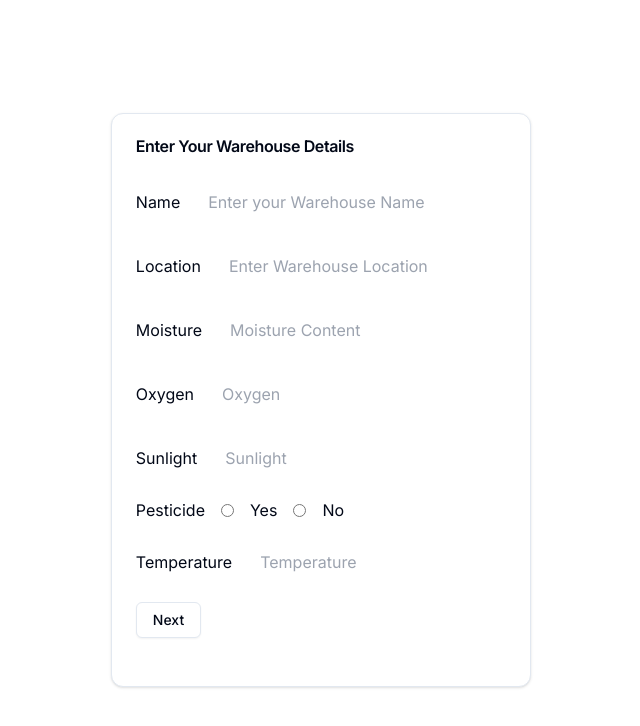
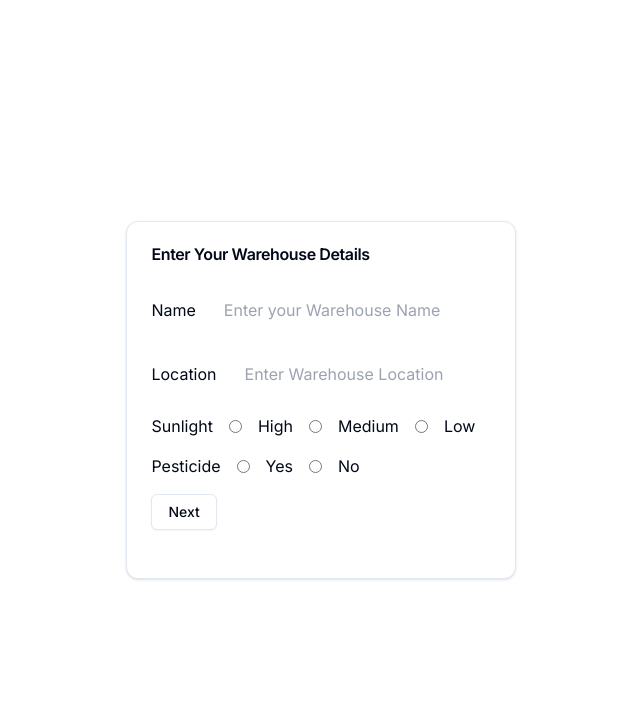
Before and after one commit to siddanth-6365/FrescoGuard, a Next.js app in the folder frontend/: page /Warehouseinput in a window 1280 px wide. Shown: the top 726 px of the page, without its empty margins (319-959 px from the left). Built offline with nearby package versions, Linux system fonts and the light colour scheme.

Commit message:
Edited the Warehouse section

```diff
--- a/frontend/package.json
+++ b/frontend/package.json
@@ -28,6 +28,7 @@
     "react": "^18",
     "react-dom": "^18",
     "react-hook-form": "^7.49.3",
+    "react-redux": "^9.1.0",
     "react-router-dom": "^6.21.3",
     "tailwind-merge": "^2.2.0",
     "tailwindcss-animate": "^1.0.7",
--- a/frontend/src/app/Warehouseinput/page.jsx
+++ b/frontend/src/app/Warehouseinput/page.jsx
@@ -11,37 +11,53 @@ import {
 } from "@/components/ui/card";
 import { Button } from "@/components/ui/button";
 import Link from "next/link";
+import { useWarehouseContext } from "@/components/contextapi/WarehouseContext";
 
 const WarehouseInput = () => {
   const [formData, setFormData] = useState({
     name: "",
     location: "",
-    moisture: "",
-    oxygen: "",
     sunlight: "",
     pesticides: "",
-    temperature: "",
+
   });
+  const { state, dispatch } = useWarehouseContext();
   const { toast } = useToast();
-  const handleNavigate=(e)=>{
-    if (validateForm()) {
+//   const handleNavigate= async (e)=>{
+//     if (validateForm()) {
+//         try {
+//             dispatch({ type: "ADD_WAREHOUSE", payload: formData });
 
+//             const response = await fetch("http://localhost:5000/warehouse/createwarehouse", {
+//               method: "POST",
+//               headers: {
+//                 "Content-Type": "application/json",
+//               },
+//               body: JSON.stringify(formData),
+//             });
 
-        // Print form data in console
-        console.log(formData);
+//             if (response.ok) {
+//               const data = await response.json();
+//               console.log("Login successful. Received data:", data);
+//             } else {
+//               console.error("Login failed. Status:", response.status);
+//             }
+//           } catch (error) {
+//             console.error("Error during login:", error);
+//           }
 
-        // Navigate to the next page
-        // Replace the Link component with the actual navigation logic you are using
-        // For example, if you are using the next/router, you can use router.push("/CropInput")
-      } else {
-        e.preventDefault();
-        console.log("Please fill in all required fields.");
-        toast({
-            title: "",
-            description: "Please fill in all required fields.",
-          })
-      }
-  }
+//         dispatch({ type: "ADD_WAREHOUSE", payload: formData });
+//         console.log(formData);
+
+//       } else {
+//         e.preventDefault();
+//         console.log("Please fill in all required fields.");
+//         toast({
+//             title: "",
+//             description: "Please fill in all required fields.",
+//           })
+//       }
+//   }
   const handleOnChange = (e) => {
     setFormData((prevData) => ({
       ...prevData,
@@ -49,34 +65,58 @@ const WarehouseInput = () => {
     }));
   };
 
-  const handleSubmit = (e) => {
-    e.preventDefault();
+  const  handleSubmit  = async (e) => {
 
-    // Validate form data
+
     if (validateForm()) {
-      // Print form data in console
-      console.log(formData);
+      try {
+        dispatch({ type: "ADD_WAREHOUSE", payload: formData });
 
-      // Navigate to the next page
-      // Replace the Link component with the actual navigation logic you are using
-      // For example, if you are using the next/router, you can use router.push("/CropInput")
+        const response = await fetch("http://localhost:5000/warehouse/createwarehouse", {
+          method: "POST",
+          headers: {
+            "Content-Type": "application/json",
+          },
+          body: JSON.stringify(formData),
+        });
+
+        if (response.ok) {
+          const data = await response.json();
+          console.log("Warehouse creation successful. Received data:", data);
+
+          // Use the router to navigate to the next page
+          router.push('/CropInput');
+        } else {
+          console.error("Warehouse creation failed. Status:", response.status);
+        }
+      } catch (error) {
+        console.error("Error during warehouse creation:", error);
+      }
     } else {
+        e.preventDefault();
       console.log("Please fill in all required fields.");
+      toast({
+        title: "",
+        description: "Please fill in all required fields.",
+      });
     }
   };
 
   const validateForm = () => {
     // Add your form validation logic here
     // For example, check if all required fields are filled
-    return (
-      formData.name &&
-      formData.location &&
-      formData.moisture &&
-      formData.oxygen &&
-      formData.sunlight &&
-      formData.pesticides !== "" &&
-      formData.temperature
-    );
+    if(!formData.name &&
+        !formData.location &&
+        !formData.sunlight &&
+        !formData.pesticides ){
+            return false;
+        }
+        else{
+            return true;
+        }
+
+
+
   };
 
   const {
@@ -141,58 +181,35 @@ const WarehouseInput = () => {
                       />
                     </label>
                   </div>
+
+
                   <div>
-                    <label className="flex flex-row gap-4 items-center justify-center">
-                      <p className="">Moisture</p>
-                      <input
-                        required
-                        type="text"
-                        name="moisture"
-                        value={moisture}
-                        onChange={handleOnChange}
-                        placeholder="Moisture Content"
-                        style={{
-                          boxShadow:
-                            "inset 0px -1px 0px rgba(255, 255, 255, 0.18)",
-                        }}
-                        className="w-full rounded-[0.5rem] bg-richblack-800 p-[12px] text-richblack-5"
-                      />
-                    </label>
-                  </div>
-                  <div>
-                    <label className="flex flex-row gap-4 items-center justify-center">
-                      <p className="">Oxygen</p>
-                      <input
-                        required
-                        type="text"
-                        name="oxygen"
-                        value={oxygen}
-                        onChange={handleOnChange}
-                        placeholder="Oxygen"
-                        style={{
-                          boxShadow:
-                            "inset 0px -1px 0px rgba(255, 255, 255, 0.18)",
-                        }}
-                        className="w-full rounded-[0.5rem] bg-richblack-800 p-[12px] text-richblack-5"
-                      />
-                    </label>
-                  </div>
-                  <div>
-                    <label className="flex flex-row gap-4 items-center justify-center">
+                    <label className="flex flex-row gap-4 items-center ">
                       <p className="">Sunlight</p>
                       <input
                         required
-                        type="text"
-                        name="sunlight"
-                        value={sunlight}
+                        type="radio"
+                        name="Sunlight"
+                        value={"High"}
                         onChange={handleOnChange}
-                        placeholder="Sunlight"
-                        style={{
-                          boxShadow:
-                            "inset 0px -1px 0px rgba(255, 255, 255, 0.18)",
-                        }}
-                        className="w-full rounded-[0.5rem] bg-richblack-800 p-[12px] text-richblack-5"
                       />
+                      <p className="">High</p>
+                      <input
+                        required
+                        type="radio"
+                        name="Sunlight"
+                        value={"Medium"}
+                        onChange={handleOnChange}
+                      />
+                      <p className="">Medium</p>
+                      <input
+                        required
+                        type="radio"
+                        name="Sunlight"
+                        value={"Low"}
+                        onChange={handleOnChange}
+                      />
+                      <p className="">Low</p>
                     </label>
                   </div>
                   <div>
@@ -216,26 +233,9 @@ const WarehouseInput = () => {
                       <p className="">No</p>
                     </label>
                   </div>
-                  <div>
-                    <label className="flex flex-row gap-4 items-center justify-center">
-                      <p className="">Temperature</p>
-                      <input
-                        required
-                        type="text"
-                        name="temperature"
-                        value={temperature}
-                        onChange={handleOnChange}
-                        placeholder="Temperature"
-                        style={{
-                          boxShadow:
-                            "inset 0px -1px 0px rgba(255, 255, 255, 0.18)",
-                        }}
-                        className="w-full rounded-[0.5rem] bg-richblack-800 p-[12px] text-richblack-5"
-                      />
-                    </label>
-                  </div>
 
-                  <Link onClick={handleNavigate}  href={"/CropInput"}>
+
+                  <Link onClick={handleSubmit}  href={"/CropInput"}>
                   <Button type="submit" variant="outline">
                     Next
                     </Button>
--- a/frontend/src/app/layout.js
+++ b/frontend/src/app/layout.js
@@ -2,6 +2,7 @@
 import { Inter } from "next/font/google";
 import "./globals.css";
 import { Toaster } from "@/components/ui/toaster"
+import { WarehouseProvider } from "@/components/contextapi/WarehouseContext";
 
 const inter = Inter({ subsets: ["latin"] });
 
@@ -16,9 +17,11 @@ export default function RootLayout({ children }) {
   return (
     <html lang="en">
       <body className={inter.className}>
+      <WarehouseProvider>
+      {children}
+        <Toaster />
+      </WarehouseProvider>
 
-        {children}
-        <Toaster />
 
         </body>
     </html>
--- /dev/null
+++ b/frontend/src/components/contextapi/WarehouseContext.jsx
@@ -0,0 +1,48 @@
+"use client"
+import React, { createContext, useContext, useReducer } from "react";
+
+// Define initial state and reducer
+const initialState = {
+  warehouses: [],
+};
+
+const warehouseReducer = (state, action) => {
+    console.log(state.warehouses);
+  switch (action.type) {
+    case "ADD_WAREHOUSE":
+      return {
+        ...state,
+        warehouses: [action.payload],
+      };
+    // Add other cases as needed
+    default:
+      return state;
+  }
+};
+
+// Create context
+const WarehouseContext = createContext();
+
+// Create a provider component
+const WarehouseProvider = ({ children }) => {
+  const [state, dispatch] = useReducer(warehouseReducer, initialState);
+
+  // Add any additional functions or state modifications here
+
+  return (
+    <WarehouseContext.Provider value={{ state, dispatch }}>
+      {children}
+    </WarehouseContext.Provider>
+  );
+};
+
+// Create a custom hook for using the context
+const useWarehouseContext = () => {
+  const context = useContext(WarehouseContext);
+  if (!context) {
+    throw new Error("useWarehouseContext must be used within a WarehouseProvider");
+  }
+  return context;
+};
+
+export { WarehouseProvider, useWarehouseContext };
```
Also changed, not shown: frontend/src/app/CropInput/page.jsx (+167 -11 lines), 1 other file (tests, documents, lock files or other folders).
